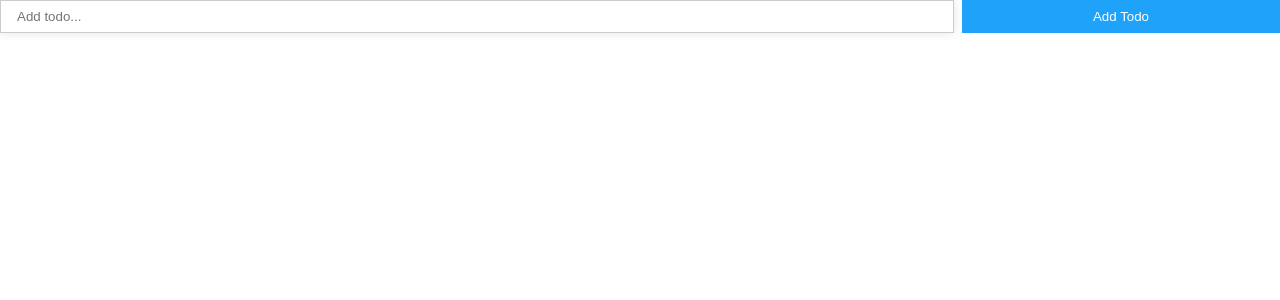
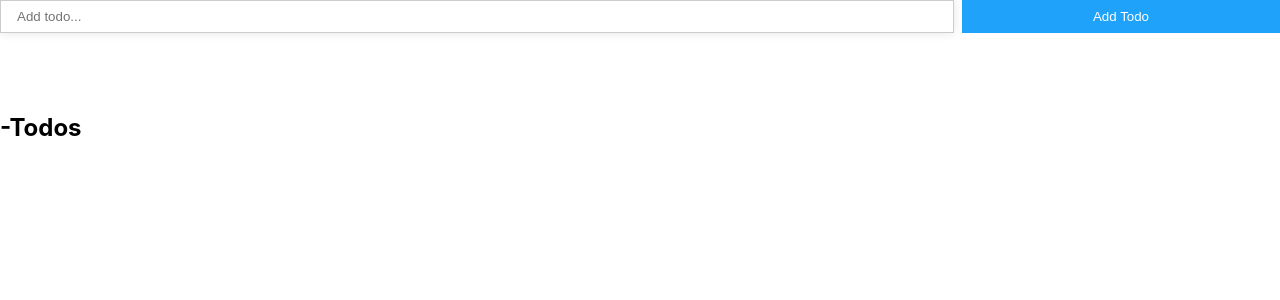
Before and after one commit to kkata/mobx-todo, a React (Create React App) app: page / in a window 1280 px wide. Shown: the top 300 px of the page. Built offline with nearby package versions, Linux system fonts and the light colour scheme.

Commit message:
Observables

```diff
--- /dev/null
+++ b/src/App.module.css
@@ -0,0 +1,3 @@
+.todo-list-wrapper {
+  margin-top: 5rem;
+}
--- a/src/App.tsx
+++ b/src/App.tsx
@@ -1,13 +1,37 @@
 import { TodoInput } from "./Todo/TodoInput";
 import { TodoList } from "./Todo/TodoList";
+import styles from "./App.module.css";
+import { observable } from "mobx";
+import { observer, useLocalObservable } from "mobx-react-lite";
 
 const App = () => {
+  const appUI = useLocalObservable(() => ({
+    todoVisible: true,
+    toggleTodoVisibility() {
+      appUI.todoVisible = !appUI.todoVisible;
+    },
+  }));
+
+  // MobX  state hook like
+  // const todosVisible = observable.box(true);
+  // todosVisible.observe_(({ newValue }) => {
+  //   console.log("the new value is", newValue);
+  // });
+  // todosVisible.set(false);
+  // todosVisible.set(true);
+
   return (
     <div className="App">
       <TodoInput />
-      <TodoList />
+      <div className={styles["todo-list-wrapper"]}>
+        <h2 onClick={appUI.toggleTodoVisibility}>
+          <span>{appUI.todoVisible ? "-" : "+"}</span>
+          Todos
+        </h2>
+        {appUI.todoVisible && <TodoList />}
+      </div>
     </div>
   );
 };
 
-export default App;
+export default observer(App);
```
